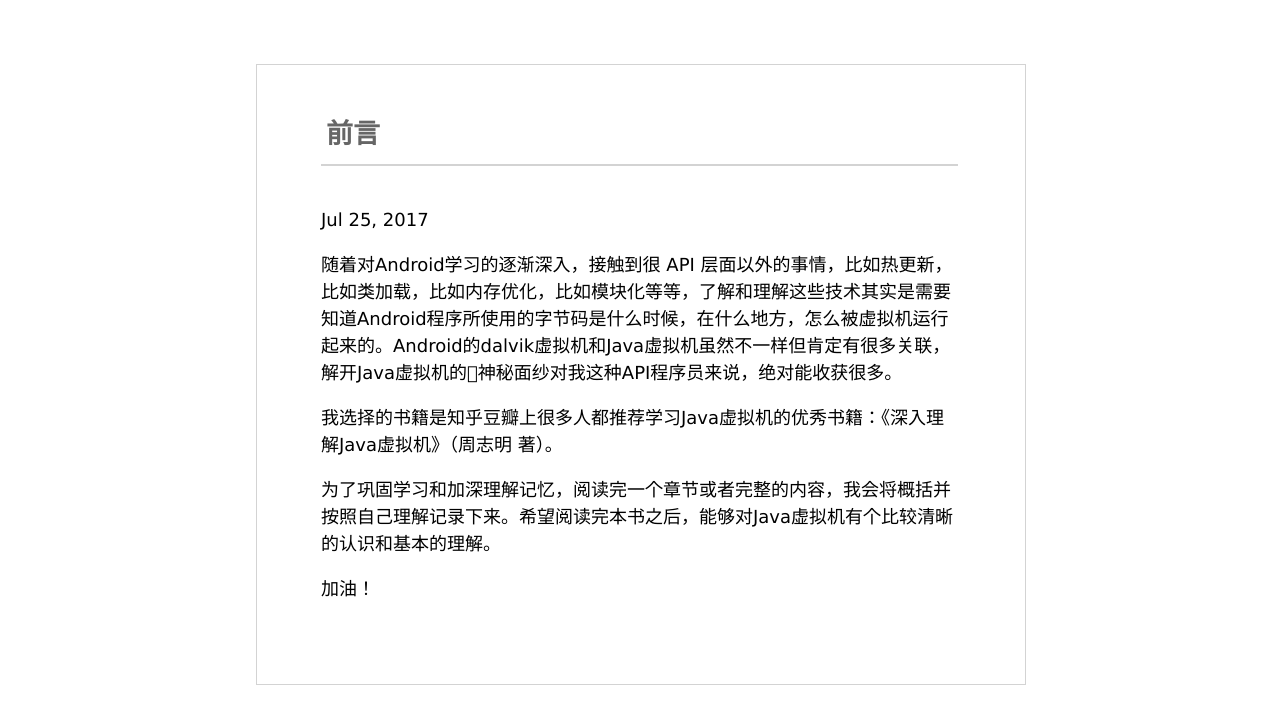
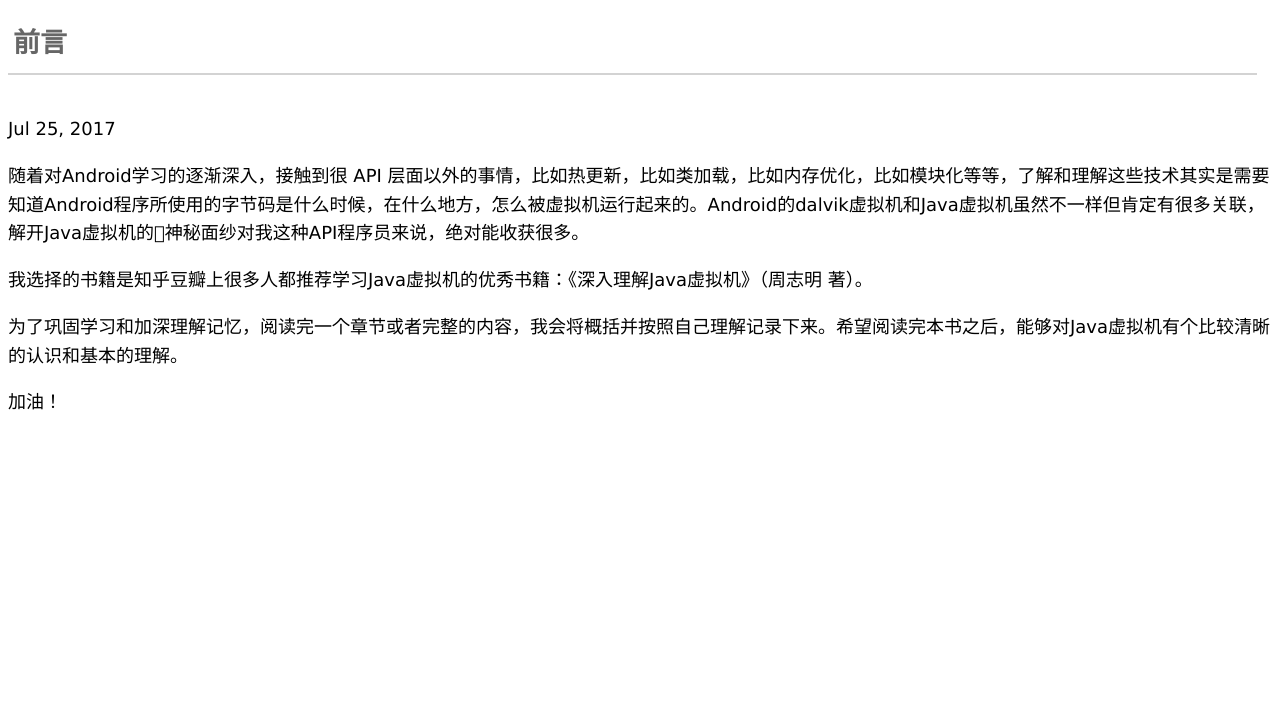
Before and after one commit to chufengma/JVMDocs, a Jekyll site: the page built from _posts/2017-07-25-前言.md, in a window 1280 px wide. Shown: the top 724 px of the page. Built offline with Jekyll 4.4.1, drawn with Linux system fonts in a browser that asks for light colours; our own code applies the rules of GitHub Pages for plain Markdown files.

Commit message:
Update b_post.css

```diff
--- a/css/b_post.css
+++ b/css/b_post.css
@@ -1,11 +1,10 @@
 body {
     font-family:"lucida grande", "lucida sans unicode", lucida, helvetica, "Hiragino Sans GB", "Microsoft YaHei", "WenQuanYi Micro Hei", sans-serif;
     font-size: 18px;
-    margin: 5% 20% 5% 20%;
-    padding: 2% 5% 5% 5%;
-    width: 50%;
-    line-height: 150%;
-    border: 1px solid LightGrey;
+}
+
+P {
+  line-height: 1.6;
 }
 
 H1 {
@@ -45,6 +44,11 @@
     color: #666666;
 }
 
+.box {
+    padding: 2% 8% 5% 8%;
+    border: 1px solid LightGrey;
+}
+
 
 li {
     margin-left: 10px;
@@ -60,24 +64,31 @@
 
 pre {
     font-family: Inconsolata, Consolas, "DEJA VU SANS MONO", "DROID SANS MONO", Proggy, monospace;
-    font-size: 75%;
+    font-size: 90%;
     border: solid 1px lightgrey;
-    background-color: Ivory;
+    background-color: rgba(185, 239, 66, 0.3);
     padding: 5px;
-    line-height: 130%;
-    margin-left: 10px;
-    width: 95%;
+    line-height: 1.3;
 }
 
 
 code {
     font-family: Inconsolata, Consolas, "DEJA VU SANS MONO", "DROID SANS MONO", Proggy, monospace;
-    font-size: 90%;
 }
+
+
+a {
+    text-decoration: none;
+    cursor: crosshair;
+    border-bottom: 1px dashed orange;
+    color: #930ee4;
+}
+
 
 a:hover {
 	background-color: LightGrey;
 }
+
 
 img {
     box-shadow: 0 0 10px #555;
@@ -90,9 +101,8 @@
 }
 
 img.displayed {
+    text-align: center;
     display: block;
-    margin-left: auto;
-    margin-right: auto;
 }
 
 hr {
```
